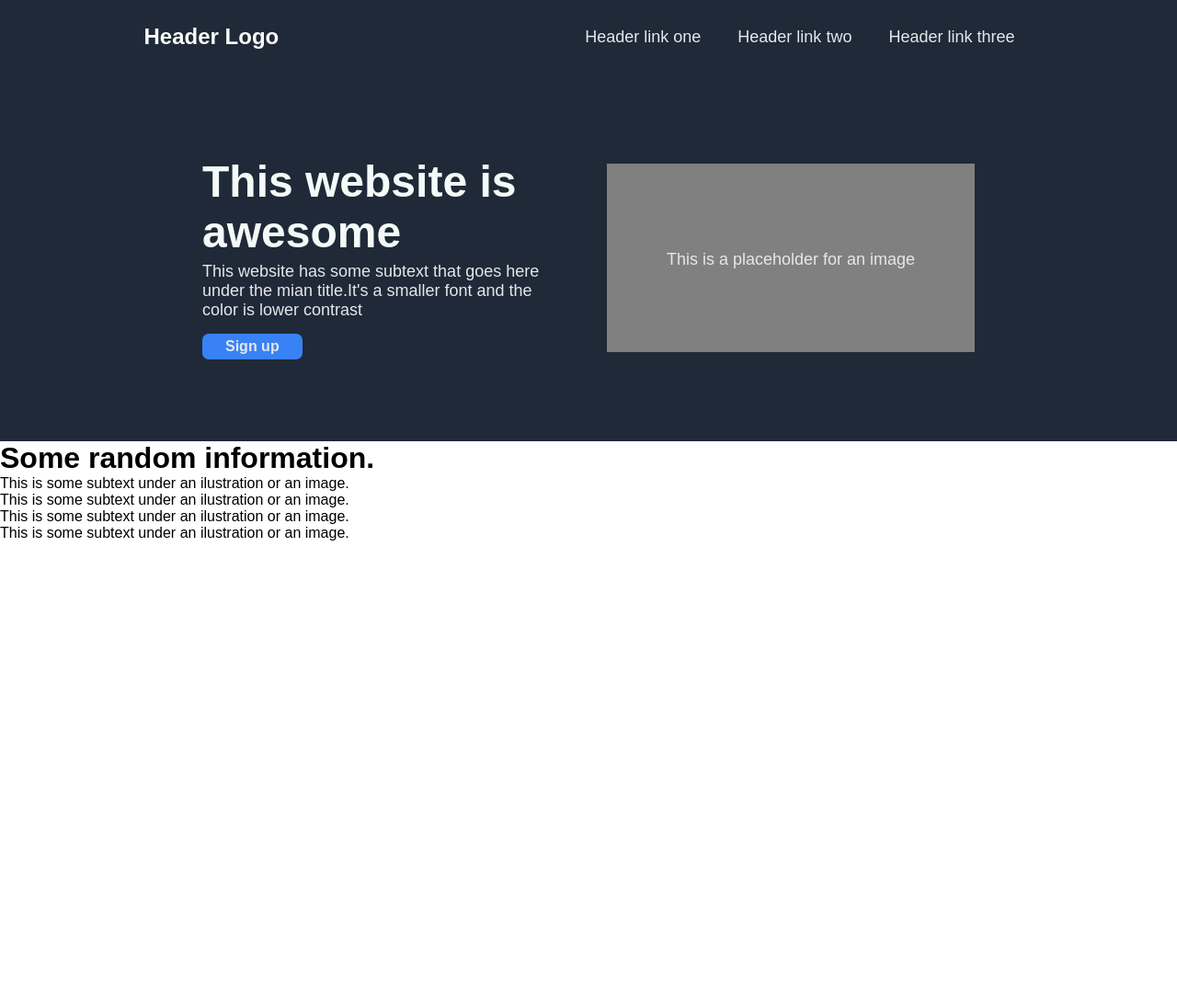
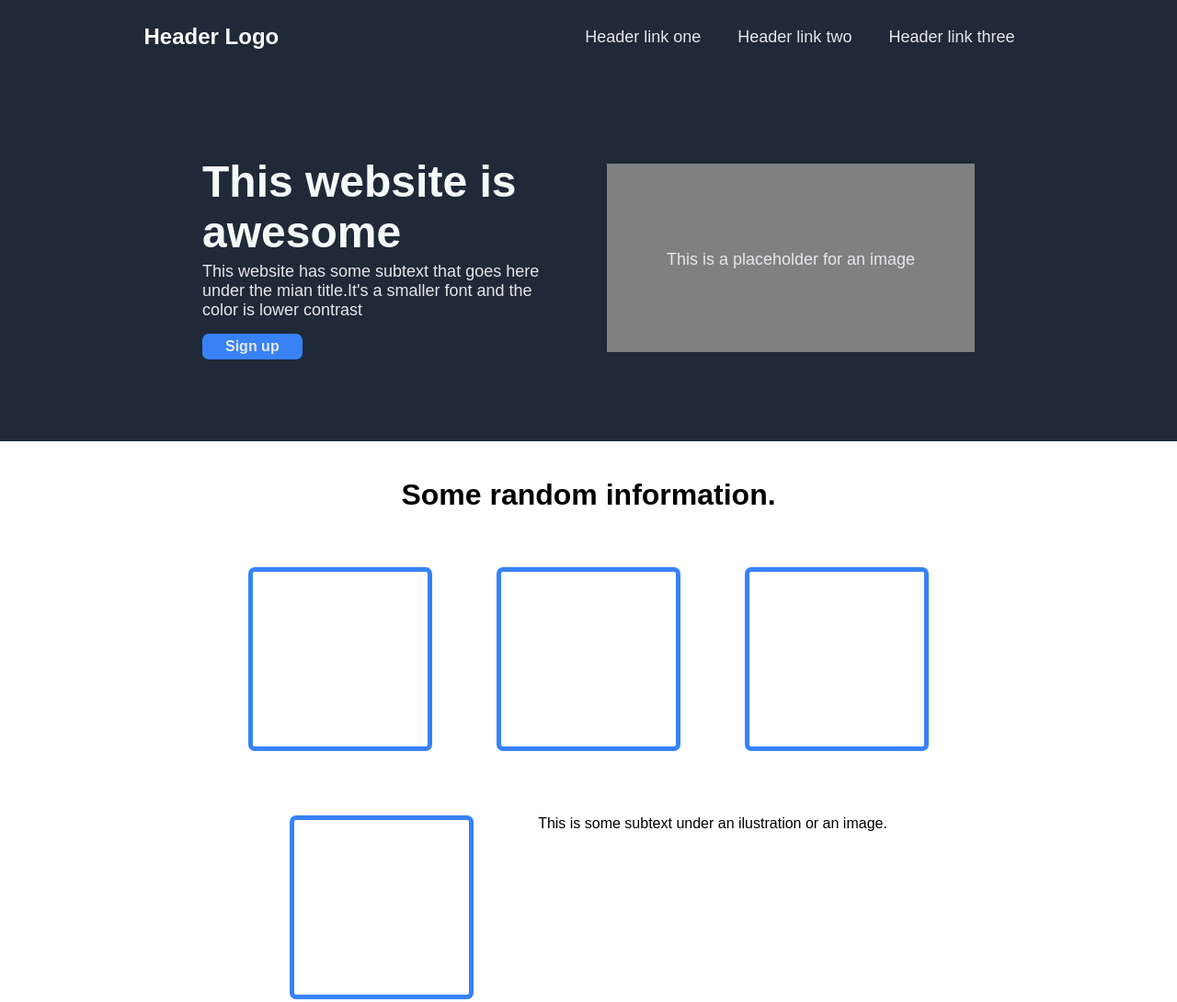
Before and after one commit to Gabi-Plosnita/Landing-Page, a plain HTML site: page index.html in a window 1280 px wide. Shown: the top 1090 px of the page at 92% size. Before the commit the page ends 800 px from the top, so only its background shows below. Drawn offline with Linux system fonts and the light colour scheme.

Commit message:
Style Section 2

```diff
--- a/style.css
+++ b/style.css
@@ -93,3 +93,38 @@
 {
     text-align: center;
 }
+
+/* Section 1 end*/
+
+/* Section 2 begin */
+
+.section2
+{
+    padding: 40px;
+}
+
+.section2 h1
+{
+    text-align: center;
+}
+
+.cutie3
+{
+    display: flex;
+    height: 300px;
+    gap: 70px;
+    flex-wrap: wrap;
+    justify-content: center;
+    margin-top: 60px;
+    width: 70%;
+    margin-left: auto;
+    margin-right: auto;
+}
+
+.cutie3 div
+{
+    border: 5px solid #3882f6;
+    flex-basis: 200px;
+    height: 200px;
+    border-radius: 7px;
+}
```
